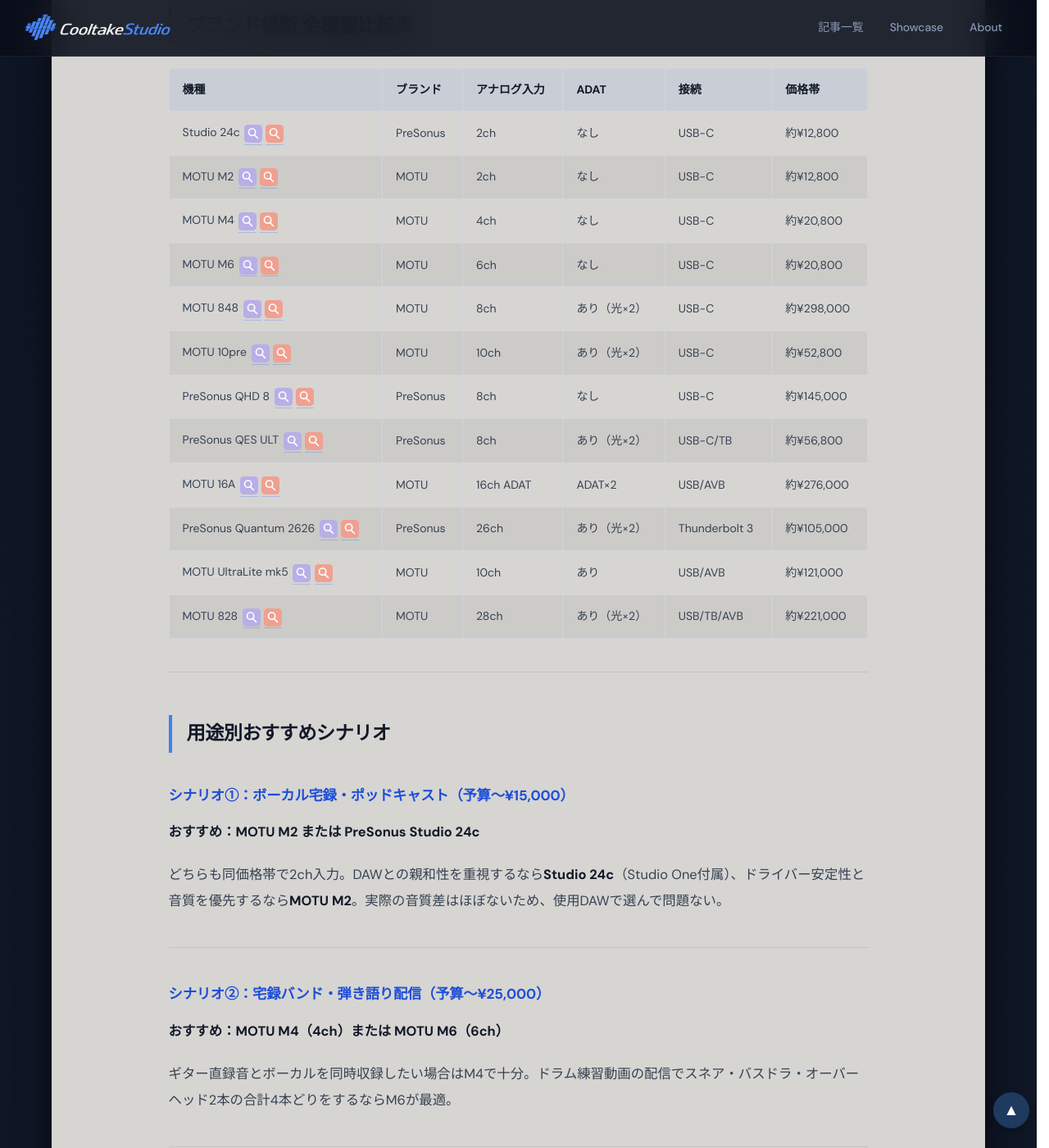
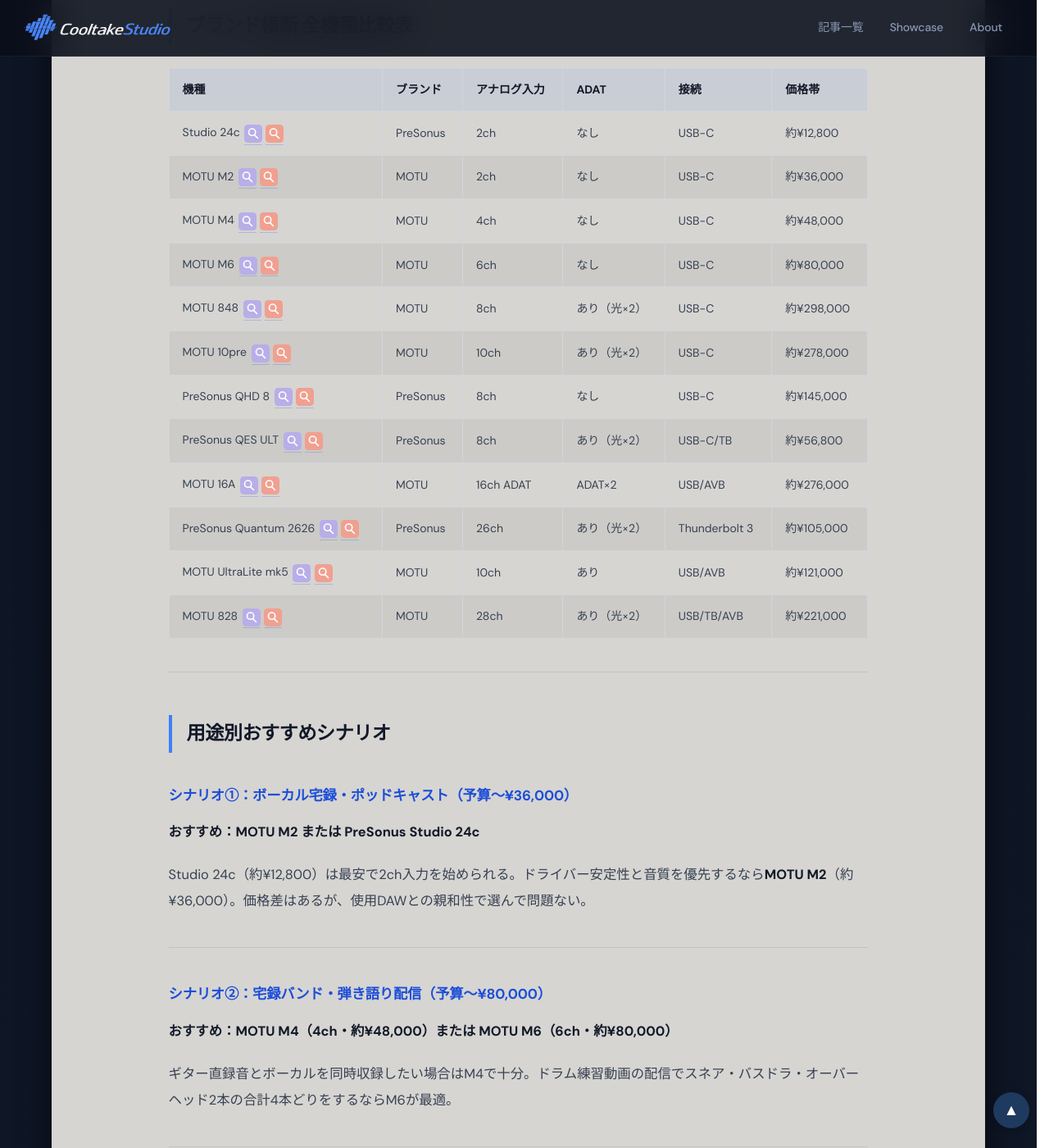
Before and after one commit to cooltake/cooltake-staging, a Jekyll site: the page built from _posts/2026-06-13-presonus-vs-motu-guide.md, in a window 1280 px wide and 1400 px high, scrolled down 7094 px. Shown: the whole window at 82% size. Built offline with Jekyll 4.4.1, drawn with Linux system fonts in a browser that asks for light colours; some web fonts are replaced.

Commit message:
fix: AudioI/F新記事5本 校正修正（価格誤記・購入リンク欠落・重複整理）

```diff
--- a/_posts/2026-06-13-presonus-vs-motu-guide.md
+++ b/_posts/2026-06-13-presonus-vs-motu-guide.md
@@ -209,11 +209,11 @@
 </thead>
 <tbody>
 <tr><td>Studio 24c<a href="https://h.accesstrade.net/sp/cc?rk=01001xqc00os63&url=https%3A%2F%2Fwww.soundhouse.co.jp%2Fproducts%2Fdetail%2Fitem%2F261282%2F" rel="nofollow" referrerpolicy="no-referrer-when-downgrade" style="display:inline-block;text-decoration:none;margin-left:.4em;vertical-align:middle;" title="サウンドハウスで見る"><svg xmlns="http://www.w3.org/2000/svg" width="22" height="22" viewBox="0 0 24 24" fill="none" style="vertical-align:middle;"><rect width="24" height="24" rx="5" fill="#b8aee8"/><circle cx="10.5" cy="10" r="4.5" stroke="#fff" stroke-width="1.8" fill="none"/><line x1="14" y1="14" x2="18" y2="18" stroke="#fff" stroke-width="1.8" stroke-linecap="round"/></svg></a><a href="https://search.rakuten.co.jp/search/mall/PreSonus+Studio+24c/" rel="nofollow" referrerpolicy="no-referrer-when-downgrade" style="display:inline-block;text-decoration:none;margin-left:.3em;vertical-align:middle;" title="楽天市場で見る"><svg xmlns="http://www.w3.org/2000/svg" width="22" height="22" viewBox="0 0 24 24" fill="none" style="vertical-align:middle;"><rect width="24" height="24" rx="5" fill="#f0a090"/><circle cx="10.5" cy="10" r="4.5" stroke="#fff" stroke-width="1.8" fill="none"/><line x1="14" y1="14" x2="18" y2="18" stroke="#fff" stroke-width="1.8" stroke-linecap="round"/></svg></a></td><td>PreSonus</td><td>2ch</td><td>なし</td><td>USB-C</td><td>約¥12,800</td></tr>
-<tr><td>MOTU M2<a href="https://h.accesstrade.net/sp/cc?rk=01001xqc00os63&url=https%3A%2F%2Fwww.soundhouse.co.jp%2Fproducts%2Fdetail%2Fitem%2F269730%2F" rel="nofollow" referrerpolicy="no-referrer-when-downgrade" style="display:inline-block;text-decoration:none;margin-left:.4em;vertical-align:middle;" title="サウンドハウスで見る"><svg xmlns="http://www.w3.org/2000/svg" width="22" height="22" viewBox="0 0 24 24" fill="none" style="vertical-align:middle;"><rect width="24" height="24" rx="5" fill="#b8aee8"/><circle cx="10.5" cy="10" r="4.5" stroke="#fff" stroke-width="1.8" fill="none"/><line x1="14" y1="14" x2="18" y2="18" stroke="#fff" stroke-width="1.8" stroke-linecap="round"/></svg></a><a href="https://search.rakuten.co.jp/search/mall/MOTU+M2/" rel="nofollow" referrerpolicy="no-referrer-when-downgrade" style="display:inline-block;text-decoration:none;margin-left:.3em;vertical-align:middle;" title="楽天市場で見る"><svg xmlns="http://www.w3.org/2000/svg" width="22" height="22" viewBox="0 0 24 24" fill="none" style="vertical-align:middle;"><rect width="24" height="24" rx="5" fill="#f0a090"/><circle cx="10.5" cy="10" r="4.5" stroke="#fff" stroke-width="1.8" fill="none"/><line x1="14" y1="14" x2="18" y2="18" stroke="#fff" stroke-width="1.8" stroke-linecap="round"/></svg></a></td><td>MOTU</td><td>2ch</td><td>なし</td><td>USB-C</td><td>約¥12,800</td></tr>
-<tr><td>MOTU M4<a href="https://h.accesstrade.net/sp/cc?rk=01001xqc00os63&url=https%3A%2F%2Fwww.soundhouse.co.jp%2Fproducts%2Fdetail%2Fitem%2F269731%2F" rel="nofollow" referrerpolicy="no-referrer-when-downgrade" style="display:inline-block;text-decoration:none;margin-left:.4em;vertical-align:middle;" title="サウンドハウスで見る"><svg xmlns="http://www.w3.org/2000/svg" width="22" height="22" viewBox="0 0 24 24" fill="none" style="vertical-align:middle;"><rect width="24" height="24" rx="5" fill="#b8aee8"/><circle cx="10.5" cy="10" r="4.5" stroke="#fff" stroke-width="1.8" fill="none"/><line x1="14" y1="14" x2="18" y2="18" stroke="#fff" stroke-width="1.8" stroke-linecap="round"/></svg></a><a href="https://search.rakuten.co.jp/search/mall/MOTU+M4/" rel="nofollow" referrerpolicy="no-referrer-when-downgrade" style="display:inline-block;text-decoration:none;margin-left:.3em;vertical-align:middle;" title="楽天市場で見る"><svg xmlns="http://www.w3.org/2000/svg" width="22" height="22" viewBox="0 0 24 24" fill="none" style="vertical-align:middle;"><rect width="24" height="24" rx="5" fill="#f0a090"/><circle cx="10.5" cy="10" r="4.5" stroke="#fff" stroke-width="1.8" fill="none"/><line x1="14" y1="14" x2="18" y2="18" stroke="#fff" stroke-width="1.8" stroke-linecap="round"/></svg></a></td><td>MOTU</td><td>4ch</td><td>なし</td><td>USB-C</td><td>約¥20,800</td></tr>
-<tr><td>MOTU M6<a href="https://h.accesstrade.net/sp/cc?rk=01001xqc00os63&url=https%3A%2F%2Fwww.soundhouse.co.jp%2Fproducts%2Fdetail%2Fitem%2F318391%2F" rel="nofollow" referrerpolicy="no-referrer-when-downgrade" style="display:inline-block;text-decoration:none;margin-left:.4em;vertical-align:middle;" title="サウンドハウスで見る"><svg xmlns="http://www.w3.org/2000/svg" width="22" height="22" viewBox="0 0 24 24" fill="none" style="vertical-align:middle;"><rect width="24" height="24" rx="5" fill="#b8aee8"/><circle cx="10.5" cy="10" r="4.5" stroke="#fff" stroke-width="1.8" fill="none"/><line x1="14" y1="14" x2="18" y2="18" stroke="#fff" stroke-width="1.8" stroke-linecap="round"/></svg></a><a href="https://search.rakuten.co.jp/search/mall/MOTU+M6/" rel="nofollow" referrerpolicy="no-referrer-when-downgrade" style="display:inline-block;text-decoration:none;margin-left:.3em;vertical-align:middle;" title="楽天市場で見る"><svg xmlns="http://www.w3.org/2000/svg" width="22" height="22" viewBox="0 0 24 24" fill="none" style="vertical-align:middle;"><rect width="24" height="24" rx="5" fill="#f0a090"/><circle cx="10.5" cy="10" r="4.5" stroke="#fff" stroke-width="1.8" fill="none"/><line x1="14" y1="14" x2="18" y2="18" stroke="#fff" stroke-width="1.8" stroke-linecap="round"/></svg></a></td><td>MOTU</td><td>6ch</td><td>なし</td><td>USB-C</td><td>約¥20,800</td></tr>
+<tr><td>MOTU M2<a href="https://h.accesstrade.net/sp/cc?rk=01001xqc00os63&url=https%3A%2F%2Fwww.soundhouse.co.jp%2Fproducts%2Fdetail%2Fitem%2F269730%2F" rel="nofollow" referrerpolicy="no-referrer-when-downgrade" style="display:inline-block;text-decoration:none;margin-left:.4em;vertical-align:middle;" title="サウンドハウスで見る"><svg xmlns="http://www.w3.org/2000/svg" width="22" height="22" viewBox="0 0 24 24" fill="none" style="vertical-align:middle;"><rect width="24" height="24" rx="5" fill="#b8aee8"/><circle cx="10.5" cy="10" r="4.5" stroke="#fff" stroke-width="1.8" fill="none"/><line x1="14" y1="14" x2="18" y2="18" stroke="#fff" stroke-width="1.8" stroke-linecap="round"/></svg></a><a href="https://search.rakuten.co.jp/search/mall/MOTU+M2/" rel="nofollow" referrerpolicy="no-referrer-when-downgrade" style="display:inline-block;text-decoration:none;margin-left:.3em;vertical-align:middle;" title="楽天市場で見る"><svg xmlns="http://www.w3.org/2000/svg" width="22" height="22" viewBox="0 0 24 24" fill="none" style="vertical-align:middle;"><rect width="24" height="24" rx="5" fill="#f0a090"/><circle cx="10.5" cy="10" r="4.5" stroke="#fff" stroke-width="1.8" fill="none"/><line x1="14" y1="14" x2="18" y2="18" stroke="#fff" stroke-width="1.8" stroke-linecap="round"/></svg></a></td><td>MOTU</td><td>2ch</td><td>なし</td><td>USB-C</td><td>約¥36,000</td></tr>
+<tr><td>MOTU M4<a href="https://h.accesstrade.net/sp/cc?rk=01001xqc00os63&url=https%3A%2F%2Fwww.soundhouse.co.jp%2Fproducts%2Fdetail%2Fitem%2F269731%2F" rel="nofollow" referrerpolicy="no-referrer-when-downgrade" style="display:inline-block;text-decoration:none;margin-left:.4em;vertical-align:middle;" title="サウンドハウスで見る"><svg xmlns="http://www.w3.org/2000/svg" width="22" height="22" viewBox="0 0 24 24" fill="none" style="vertical-align:middle;"><rect width="24" height="24" rx="5" fill="#b8aee8"/><circle cx="10.5" cy="10" r="4.5" stroke="#fff" stroke-width="1.8" fill="none"/><line x1="14" y1="14" x2="18" y2="18" stroke="#fff" stroke-width="1.8" stroke-linecap="round"/></svg></a><a href="https://search.rakuten.co.jp/search/mall/MOTU+M4/" rel="nofollow" referrerpolicy="no-referrer-when-downgrade" style="display:inline-block;text-decoration:none;margin-left:.3em;vertical-align:middle;" title="楽天市場で見る"><svg xmlns="http://www.w3.org/2000/svg" width="22" height="22" viewBox="0 0 24 24" fill="none" style="vertical-align:middle;"><rect width="24" height="24" rx="5" fill="#f0a090"/><circle cx="10.5" cy="10" r="4.5" stroke="#fff" stroke-width="1.8" fill="none"/><line x1="14" y1="14" x2="18" y2="18" stroke="#fff" stroke-width="1.8" stroke-linecap="round"/></svg></a></td><td>MOTU</td><td>4ch</td><td>なし</td><td>USB-C</td><td>約¥48,000</td></tr>
+<tr><td>MOTU M6<a href="https://h.accesstrade.net/sp/cc?rk=01001xqc00os63&url=https%3A%2F%2Fwww.soundhouse.co.jp%2Fproducts%2Fdetail%2Fitem%2F318391%2F" rel="nofollow" referrerpolicy="no-referrer-when-downgrade" style="display:inline-block;text-decoration:none;margin-left:.4em;vertical-align:middle;" title="サウンドハウスで見る"><svg xmlns="http://www.w3.org/2000/svg" width="22" height="22" viewBox="0 0 24 24" fill="none" style="vertical-align:middle;"><rect width="24" height="24" rx="5" fill="#b8aee8"/><circle cx="10.5" cy="10" r="4.5" stroke="#fff" stroke-width="1.8" fill="none"/><line x1="14" y1="14" x2="18" y2="18" stroke="#fff" stroke-width="1.8" stroke-linecap="round"/></svg></a><a href="https://search.rakuten.co.jp/search/mall/MOTU+M6/" rel="nofollow" referrerpolicy="no-referrer-when-downgrade" style="display:inline-block;text-decoration:none;margin-left:.3em;vertical-align:middle;" title="楽天市場で見る"><svg xmlns="http://www.w3.org/2000/svg" width="22" height="22" viewBox="0 0 24 24" fill="none" style="vertical-align:middle;"><rect width="24" height="24" rx="5" fill="#f0a090"/><circle cx="10.5" cy="10" r="4.5" stroke="#fff" stroke-width="1.8" fill="none"/><line x1="14" y1="14" x2="18" y2="18" stroke="#fff" stroke-width="1.8" stroke-linecap="round"/></svg></a></td><td>MOTU</td><td>6ch</td><td>なし</td><td>USB-C</td><td>約¥80,000</td></tr>
 <tr><td>MOTU 848<a href="https://h.accesstrade.net/sp/cc?rk=01001xqc00os63&url=https%3A%2F%2Fwww.soundhouse.co.jp%2Fproducts%2Fdetail%2Fitem%2F374483%2F" rel="nofollow" referrerpolicy="no-referrer-when-downgrade" style="display:inline-block;text-decoration:none;margin-left:.4em;vertical-align:middle;" title="サウンドハウスで見る"><svg xmlns="http://www.w3.org/2000/svg" width="22" height="22" viewBox="0 0 24 24" fill="none" style="vertical-align:middle;"><rect width="24" height="24" rx="5" fill="#b8aee8"/><circle cx="10.5" cy="10" r="4.5" stroke="#fff" stroke-width="1.8" fill="none"/><line x1="14" y1="14" x2="18" y2="18" stroke="#fff" stroke-width="1.8" stroke-linecap="round"/></svg></a><a href="https://search.rakuten.co.jp/search/mall/MOTU+848/" rel="nofollow" referrerpolicy="no-referrer-when-downgrade" style="display:inline-block;text-decoration:none;margin-left:.3em;vertical-align:middle;" title="楽天市場で見る"><svg xmlns="http://www.w3.org/2000/svg" width="22" height="22" viewBox="0 0 24 24" fill="none" style="vertical-align:middle;"><rect width="24" height="24" rx="5" fill="#f0a090"/><circle cx="10.5" cy="10" r="4.5" stroke="#fff" stroke-width="1.8" fill="none"/><line x1="14" y1="14" x2="18" y2="18" stroke="#fff" stroke-width="1.8" stroke-linecap="round"/></svg></a></td><td>MOTU</td><td>8ch</td><td>あり（光×2）</td><td>USB-C</td><td>約¥298,000</td></tr>
-<tr><td>MOTU 10pre<a href="https://h.accesstrade.net/sp/cc?rk=01001xqc00os63&url=https%3A%2F%2Fwww.soundhouse.co.jp%2Fproducts%2Fdetail%2Fitem%2F379189%2F" rel="nofollow" referrerpolicy="no-referrer-when-downgrade" style="display:inline-block;text-decoration:none;margin-left:.4em;vertical-align:middle;" title="サウンドハウスで見る"><svg xmlns="http://www.w3.org/2000/svg" width="22" height="22" viewBox="0 0 24 24" fill="none" style="vertical-align:middle;"><rect width="24" height="24" rx="5" fill="#b8aee8"/><circle cx="10.5" cy="10" r="4.5" stroke="#fff" stroke-width="1.8" fill="none"/><line x1="14" y1="14" x2="18" y2="18" stroke="#fff" stroke-width="1.8" stroke-linecap="round"/></svg></a><a href="https://search.rakuten.co.jp/search/mall/MOTU+10pre/" rel="nofollow" referrerpolicy="no-referrer-when-downgrade" style="display:inline-block;text-decoration:none;margin-left:.3em;vertical-align:middle;" title="楽天市場で見る"><svg xmlns="http://www.w3.org/2000/svg" width="22" height="22" viewBox="0 0 24 24" fill="none" style="vertical-align:middle;"><rect width="24" height="24" rx="5" fill="#f0a090"/><circle cx="10.5" cy="10" r="4.5" stroke="#fff" stroke-width="1.8" fill="none"/><line x1="14" y1="14" x2="18" y2="18" stroke="#fff" stroke-width="1.8" stroke-linecap="round"/></svg></a></td><td>MOTU</td><td>10ch</td><td>あり（光×2）</td><td>USB-C</td><td>約¥52,800</td></tr>
+<tr><td>MOTU 10pre<a href="https://h.accesstrade.net/sp/cc?rk=01001xqc00os63&url=https%3A%2F%2Fwww.soundhouse.co.jp%2Fproducts%2Fdetail%2Fitem%2F379189%2F" rel="nofollow" referrerpolicy="no-referrer-when-downgrade" style="display:inline-block;text-decoration:none;margin-left:.4em;vertical-align:middle;" title="サウンドハウスで見る"><svg xmlns="http://www.w3.org/2000/svg" width="22" height="22" viewBox="0 0 24 24" fill="none" style="vertical-align:middle;"><rect width="24" height="24" rx="5" fill="#b8aee8"/><circle cx="10.5" cy="10" r="4.5" stroke="#fff" stroke-width="1.8" fill="none"/><line x1="14" y1="14" x2="18" y2="18" stroke="#fff" stroke-width="1.8" stroke-linecap="round"/></svg></a><a href="https://search.rakuten.co.jp/search/mall/MOTU+10pre/" rel="nofollow" referrerpolicy="no-referrer-when-downgrade" style="display:inline-block;text-decoration:none;margin-left:.3em;vertical-align:middle;" title="楽天市場で見る"><svg xmlns="http://www.w3.org/2000/svg" width="22" height="22" viewBox="0 0 24 24" fill="none" style="vertical-align:middle;"><rect width="24" height="24" rx="5" fill="#f0a090"/><circle cx="10.5" cy="10" r="4.5" stroke="#fff" stroke-width="1.8" fill="none"/><line x1="14" y1="14" x2="18" y2="18" stroke="#fff" stroke-width="1.8" stroke-linecap="round"/></svg></a></td><td>MOTU</td><td>10ch</td><td>あり（光×2）</td><td>USB-C</td><td>約¥278,000</td></tr>
 <tr><td>PreSonus QHD 8<a href="https://h.accesstrade.net/sp/cc?rk=01001xqc00os63&url=https%3A%2F%2Fwww.soundhouse.co.jp%2Fproducts%2Fdetail%2Fitem%2F355753%2F" rel="nofollow" referrerpolicy="no-referrer-when-downgrade" style="display:inline-block;text-decoration:none;margin-left:.4em;vertical-align:middle;" title="サウンドハウスで見る"><svg xmlns="http://www.w3.org/2000/svg" width="22" height="22" viewBox="0 0 24 24" fill="none" style="vertical-align:middle;"><rect width="24" height="24" rx="5" fill="#b8aee8"/><circle cx="10.5" cy="10" r="4.5" stroke="#fff" stroke-width="1.8" fill="none"/><line x1="14" y1="14" x2="18" y2="18" stroke="#fff" stroke-width="1.8" stroke-linecap="round"/></svg></a><a href="https://search.rakuten.co.jp/search/mall/PreSonus+Quantum+HD+8/" rel="nofollow" referrerpolicy="no-referrer-when-downgrade" style="display:inline-block;text-decoration:none;margin-left:.3em;vertical-align:middle;" title="楽天市場で見る"><svg xmlns="http://www.w3.org/2000/svg" width="22" height="22" viewBox="0 0 24 24" fill="none" style="vertical-align:middle;"><rect width="24" height="24" rx="5" fill="#f0a090"/><circle cx="10.5" cy="10" r="4.5" stroke="#fff" stroke-width="1.8" fill="none"/><line x1="14" y1="14" x2="18" y2="18" stroke="#fff" stroke-width="1.8" stroke-linecap="round"/></svg></a></td><td>PreSonus</td><td>8ch</td><td>なし</td><td>USB-C</td><td>約¥145,000</td></tr>
 <tr><td>PreSonus QES ULT<a href="https://h.accesstrade.net/sp/cc?rk=01001xqc00os63&url=https%3A%2F%2Fwww.soundhouse.co.jp%2Fproducts%2Fdetail%2Fitem%2F355749%2F" rel="nofollow" referrerpolicy="no-referrer-when-downgrade" style="display:inline-block;text-decoration:none;margin-left:.4em;vertical-align:middle;" title="サウンドハウスで見る"><svg xmlns="http://www.w3.org/2000/svg" width="22" height="22" viewBox="0 0 24 24" fill="none" style="vertical-align:middle;"><rect width="24" height="24" rx="5" fill="#b8aee8"/><circle cx="10.5" cy="10" r="4.5" stroke="#fff" stroke-width="1.8" fill="none"/><line x1="14" y1="14" x2="18" y2="18" stroke="#fff" stroke-width="1.8" stroke-linecap="round"/></svg></a><a href="https://search.rakuten.co.jp/search/mall/PreSonus+Quantum+ES+ULTIMATE/" rel="nofollow" referrerpolicy="no-referrer-when-downgrade" style="display:inline-block;text-decoration:none;margin-left:.3em;vertical-align:middle;" title="楽天市場で見る"><svg xmlns="http://www.w3.org/2000/svg" width="22" height="22" viewBox="0 0 24 24" fill="none" style="vertical-align:middle;"><rect width="24" height="24" rx="5" fill="#f0a090"/><circle cx="10.5" cy="10" r="4.5" stroke="#fff" stroke-width="1.8" fill="none"/><line x1="14" y1="14" x2="18" y2="18" stroke="#fff" stroke-width="1.8" stroke-linecap="round"/></svg></a></td><td>PreSonus</td><td>8ch</td><td>あり（光×2）</td><td>USB-C/TB</td><td>約¥56,800</td></tr>
 <tr><td>MOTU 16A<a href="https://h.accesstrade.net/sp/cc?rk=01001xqc00os63&url=https%3A%2F%2Fwww.soundhouse.co.jp%2Fproducts%2Fdetail%2Fitem%2F364427%2F" rel="nofollow" referrerpolicy="no-referrer-when-downgrade" style="display:inline-block;text-decoration:none;margin-left:.4em;vertical-align:middle;" title="サウンドハウスで見る"><svg xmlns="http://www.w3.org/2000/svg" width="22" height="22" viewBox="0 0 24 24" fill="none" style="vertical-align:middle;"><rect width="24" height="24" rx="5" fill="#b8aee8"/><circle cx="10.5" cy="10" r="4.5" stroke="#fff" stroke-width="1.8" fill="none"/><line x1="14" y1="14" x2="18" y2="18" stroke="#fff" stroke-width="1.8" stroke-linecap="round"/></svg></a><a href="https://search.rakuten.co.jp/search/mall/MOTU+16A/" rel="nofollow" referrerpolicy="no-referrer-when-downgrade" style="display:inline-block;text-decoration:none;margin-left:.3em;vertical-align:middle;" title="楽天市場で見る"><svg xmlns="http://www.w3.org/2000/svg" width="22" height="22" viewBox="0 0 24 24" fill="none" style="vertical-align:middle;"><rect width="24" height="24" rx="5" fill="#f0a090"/><circle cx="10.5" cy="10" r="4.5" stroke="#fff" stroke-width="1.8" fill="none"/><line x1="14" y1="14" x2="18" y2="18" stroke="#fff" stroke-width="1.8" stroke-linecap="round"/></svg></a></td><td>MOTU</td><td>16ch ADAT</td><td>ADAT×2</td><td>USB/AVB</td><td>約¥276,000</td></tr>
@@ -227,17 +227,17 @@
 
 ## 用途別おすすめシナリオ
 
-### シナリオ①：ボーカル宅録・ポッドキャスト（予算〜¥15,000）
+### シナリオ①：ボーカル宅録・ポッドキャスト（予算〜¥36,000）
 
 **おすすめ：MOTU M2 または PreSonus Studio 24c**
 
-どちらも同価格帯で2ch入力。DAWとの親和性を重視するなら**Studio 24c**（Studio One付属）、ドライバー安定性と音質を優先するなら**MOTU M2**。実際の音質差はほぼないため、使用DAWで選んで問題ない。
+Studio 24c（約¥12,800）は最安で2ch入力を始められる。ドライバー安定性と音質を優先するなら**MOTU M2**（約¥36,000）。価格差はあるが、使用DAWとの親和性で選んで問題ない。
 
 ---
 
-### シナリオ②：宅録バンド・弾き語り配信（予算〜¥25,000）
+### シナリオ②：宅録バンド・弾き語り配信（予算〜¥80,000）
 
-**おすすめ：MOTU M4（4ch）または MOTU M6（6ch）**
+**おすすめ：MOTU M4（4ch・約¥48,000）または MOTU M6（6ch・約¥80,000）**
 
 ギター直録音とボーカルを同時収録したい場合はM4で十分。ドラム練習動画の配信でスネア・バスドラ・オーバーヘッド2本の合計4本どりをするならM6が最適。
 
```
